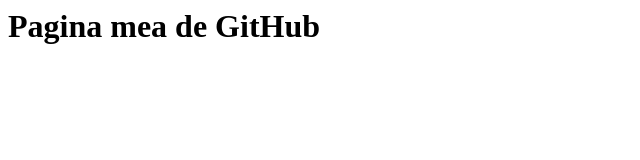
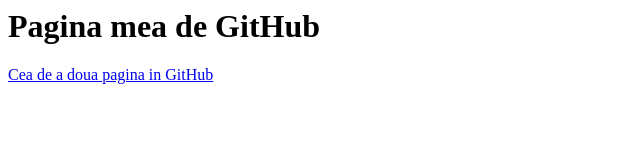
Before and after one commit to DXGXA/DXGXA.github.io, a plain HTML site: page index.html in a window 1280 px wide. Shown: the whole page, without its empty margins (0-640 px from the left). Drawn offline with Linux system fonts and the light colour scheme.

Commit message:
Update index.html

```diff
--- a/index.html
+++ b/index.html
@@ -1 +1,2 @@
 <h1>Pagina mea de GitHub</h1>
+<a href="pagina.html">Cea de a doua pagina in GitHub</a>
```
